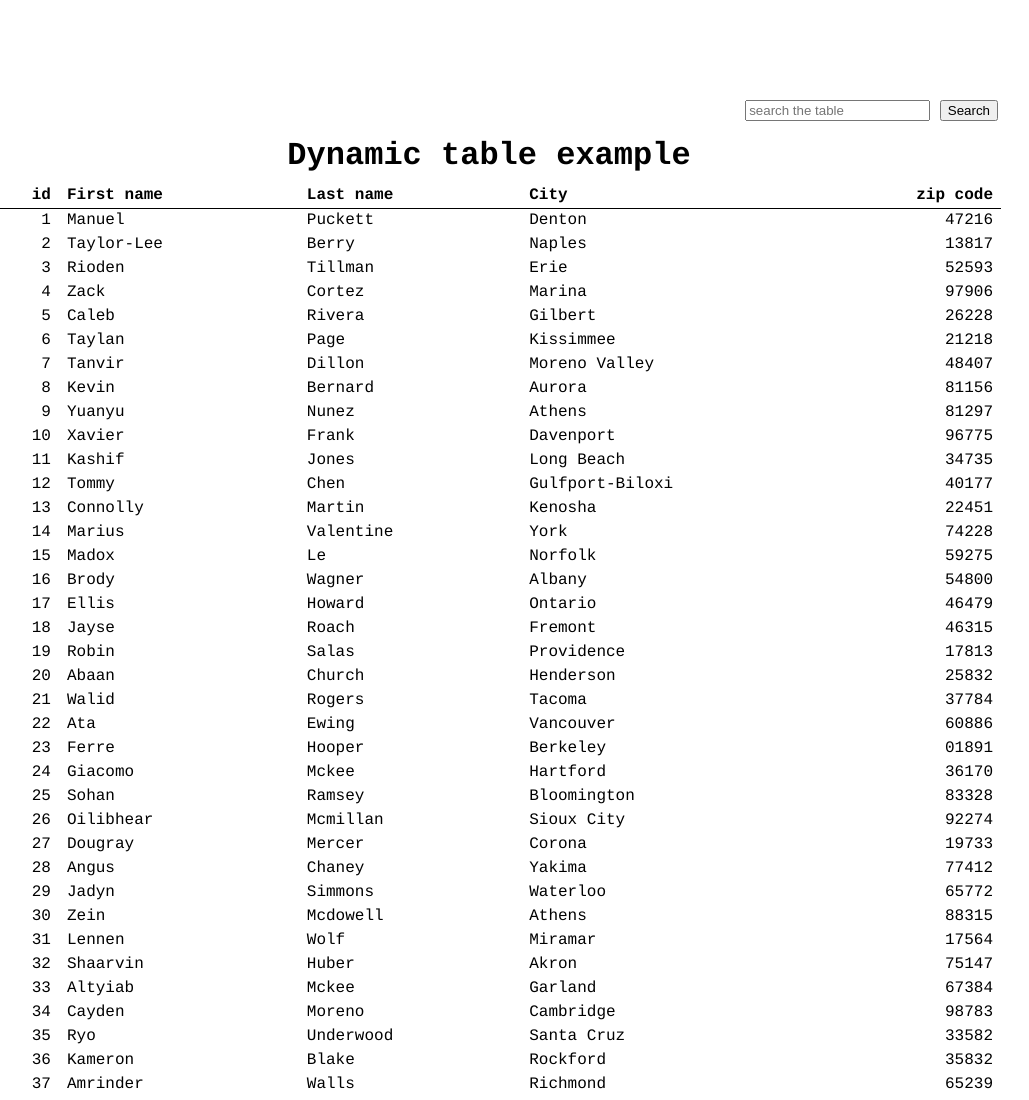
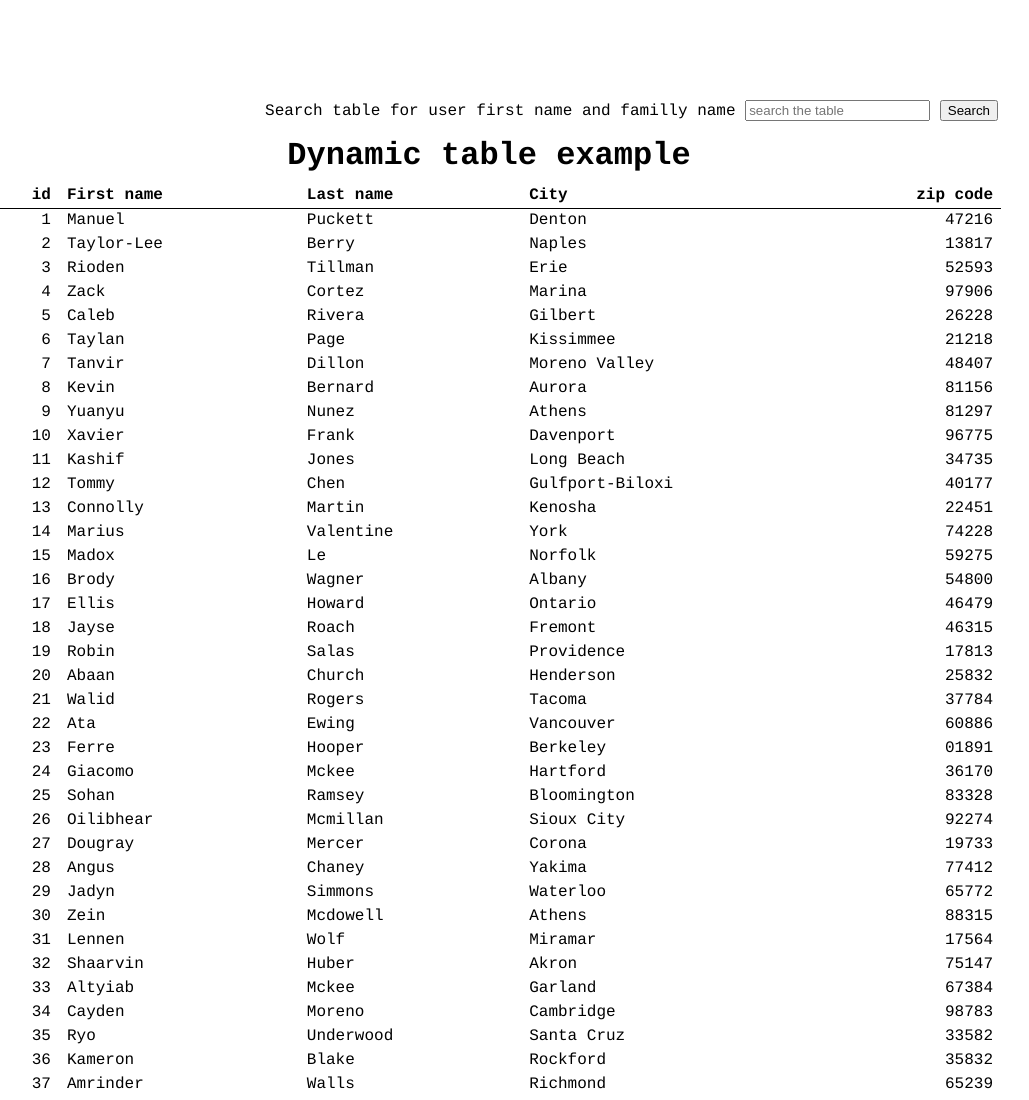
Before and after one commit to mira5619/looongTable-search, a plain HTML site: page index.html in a window 1280 px wide. Shown: the top 1100 px of the page, without its empty margins (151-1180 px from the left). Drawn offline with Linux system fonts and the light colour scheme.

Commit message:
added label to input element

```diff
--- a/index.html
+++ b/index.html
@@ -9,6 +9,7 @@
 </head>
 <body>
   <div id="search">
+        <label for="mySearch">Search table for user first name and familly name</label>
         <input type="search" id="mySearch" name="q" placeholder="search the table">
         <button >Search</button>
         <p id="output"></p>
```
